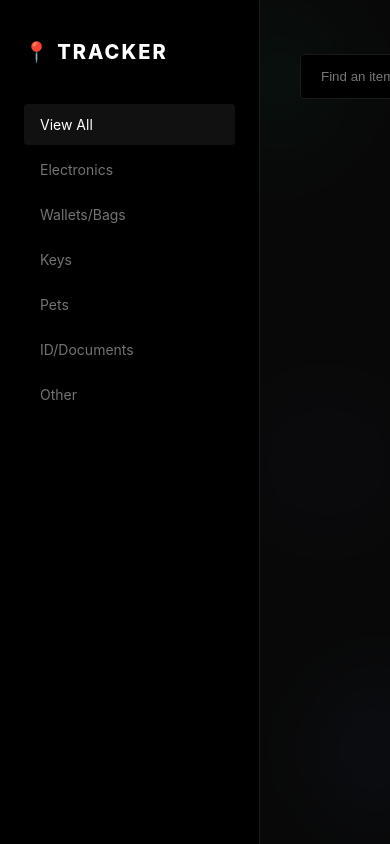
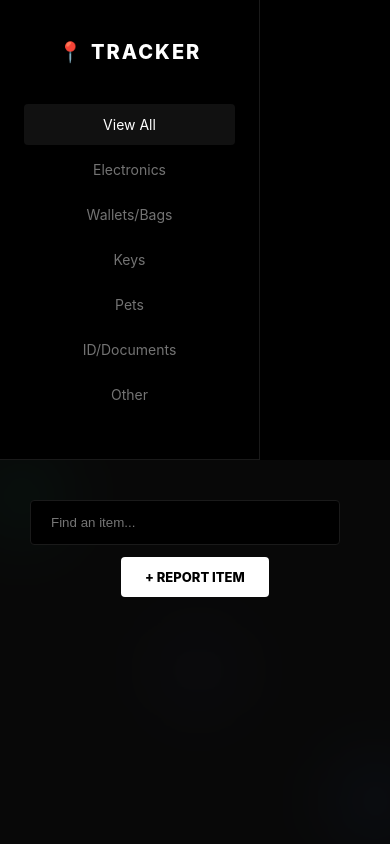
Before and after one commit to satyad780/-lost_and_found_app, a Django app: page / in a window 390 px wide. Run offline with Django 5.2, Linux system fonts and the light colour scheme; data that the repository does not hold is empty.

Commit message:
Make layout responsive for mobile devices

```diff
--- a/items/static/items/css/style.css
+++ b/items/static/items/css/style.css
@@ -1,5 +1,6 @@
 /* RESET EVERYTHING */
 *, *::before, *::after { box-sizing: border-box; margin: 0; padding: 0; }
+
 
 body {
     font-family: 'Inter', sans-serif;
@@ -7,6 +8,35 @@ body {
     color: #ffffff;
     display: flex;
     min-height: 100vh;
+}
+
+@media (max-width: 800px) {
+    body {
+        flex-direction: column;
+    }
+    .sidebar {
+        width: 100%;
+        border-right: none;
+        border-bottom: 1px solid #1a1a1a;
+        padding: 24px 12px;
+        text-align: center;
+    }
+    main {
+        padding: 16px 4vw;
+    }
+    .top-bar {
+        flex-direction: column;
+        gap: 12px;
+        align-items: stretch;
+    }
+    .search-bar {
+        margin-right: 0;
+        width: 100%;
+        max-width: 100%;
+    }
+    .items-grid {
+        grid-template-columns: 1fr;
+    }
 }
 
 /* SIDEBAR - PURE BLACK */
```
